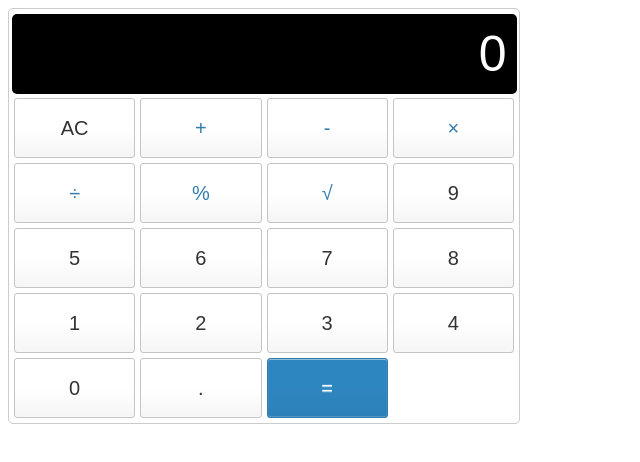
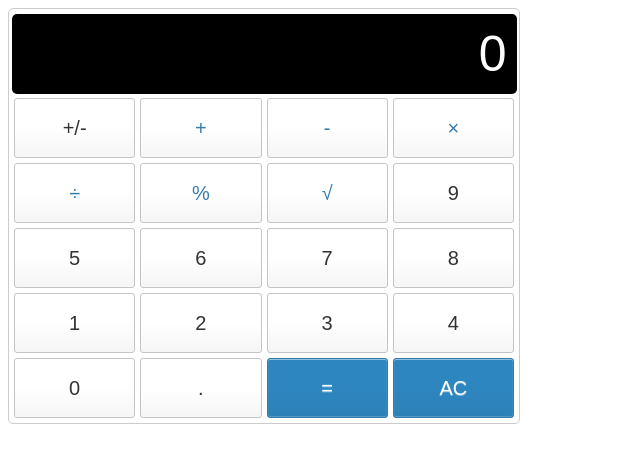
Before and after one commit to shirinmizan/calculator, a plain HTML site: page index.html in a window 1280 px wide. Shown: the whole page, without its empty margins (0-640 px from the left). Drawn offline with Linux system fonts and the light colour scheme.

Commit message:
add a plus minus button

```diff
--- a/index.html
+++ b/index.html
@@ -12,7 +12,7 @@
     <div class="calculator">
         <div id= "display" class="calc-display">0</div>
         <div class="calc-keys">
-            <button id="clear" data-action="clear">AC</button>
+            <button>+/-</button>
             <button class="operator" data-action="add">+</button>
             <button class="operator" data-action="subtract">-</button>
             <button class="operator" data-action="multiply">&times;</button>
@@ -31,6 +31,7 @@
             <button>0</button>
             <button data-action="decimal">.</button>
             <button class="equal-sign" data-action="calculate">=</button>
+            <button id="clear" class="equal-sign" data-action="clear">AC</button>
         </div>
     </div>
     <script src="app.js"></script>
```
